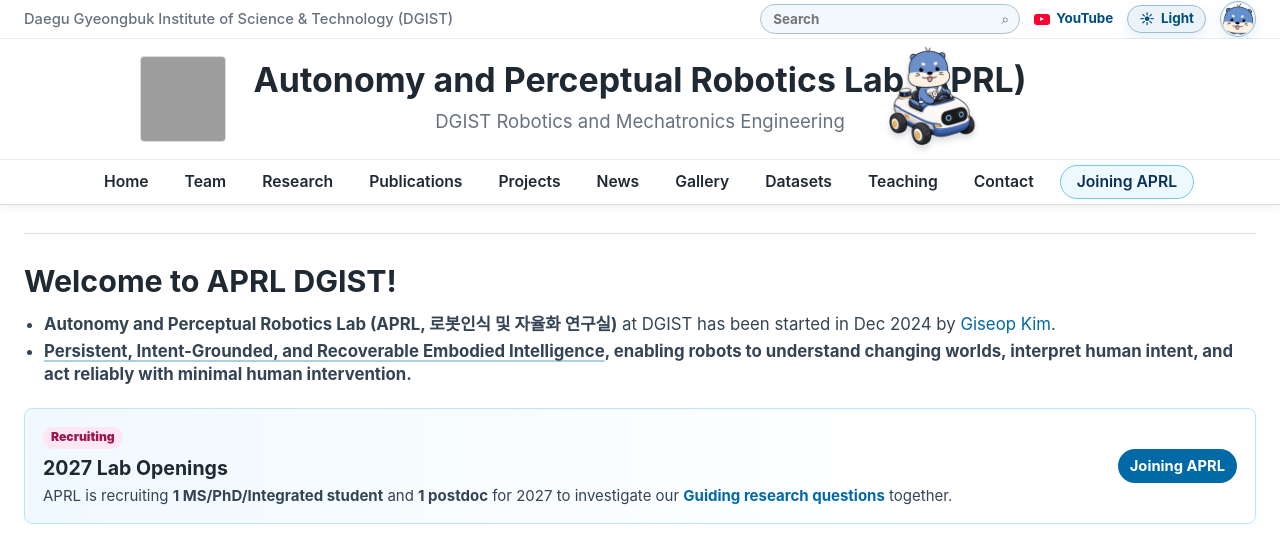
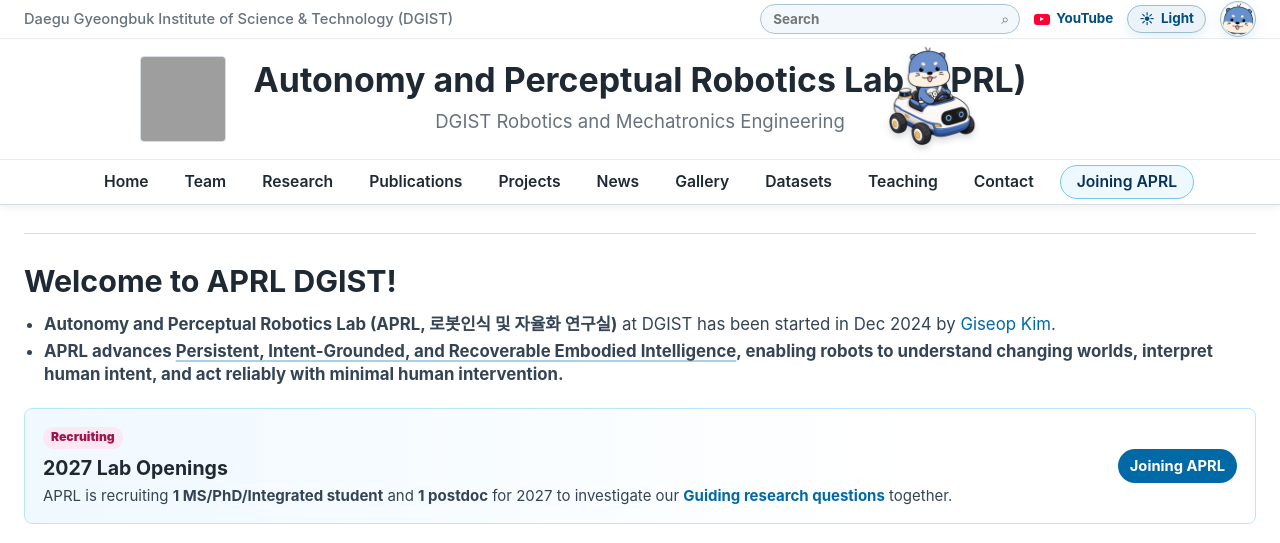
Before and after one commit to team-aprl/team-aprl.github.io, a Jekyll site: the page built from index.html, in a window 1280 px wide and 900 px high, cut to the strip 0-543 px from the top of the window. Built offline with Jekyll 4.4.1, drawn with Linux system fonts in a browser that asks for light colours; grey boxes are pictures that could not be loaded.

Commit message:
Add subject to APRL vision statement

```diff
--- a/index.html
+++ b/index.html
@@ -12,7 +12,7 @@
           <p class="home-kicker">Welcome to APRL DGIST!</p>
           <ul class="home-hero-points">
             <li><strong>Autonomy and Perceptual Robotics Lab (APRL, &#47196;&#48391;&#51064;&#49885; &#48143; &#51088;&#50984;&#54868; &#50672;&#44396;&#49892;)</strong> at DGIST has been started in Dec 2024 by <a href="team.html">Giseop Kim</a>.</li>
-            <li><a class="home-guiding-question-link" href="research.html#guiding-research-question"><strong>Persistent, Intent-Grounded, and Recoverable Embodied Intelligence</strong></a><strong>, enabling robots to understand changing worlds, interpret human intent, and act reliably with minimal human intervention.</strong></li>
+            <li><strong>APRL advances </strong><a class="home-guiding-question-link" href="research.html#guiding-research-question"><strong>Persistent, Intent-Grounded, and Recoverable Embodied Intelligence</strong></a><strong>, enabling robots to understand changing worlds, interpret human intent, and act reliably with minimal human intervention.</strong></li>
           </ul>
         </div>
       </section>
```
